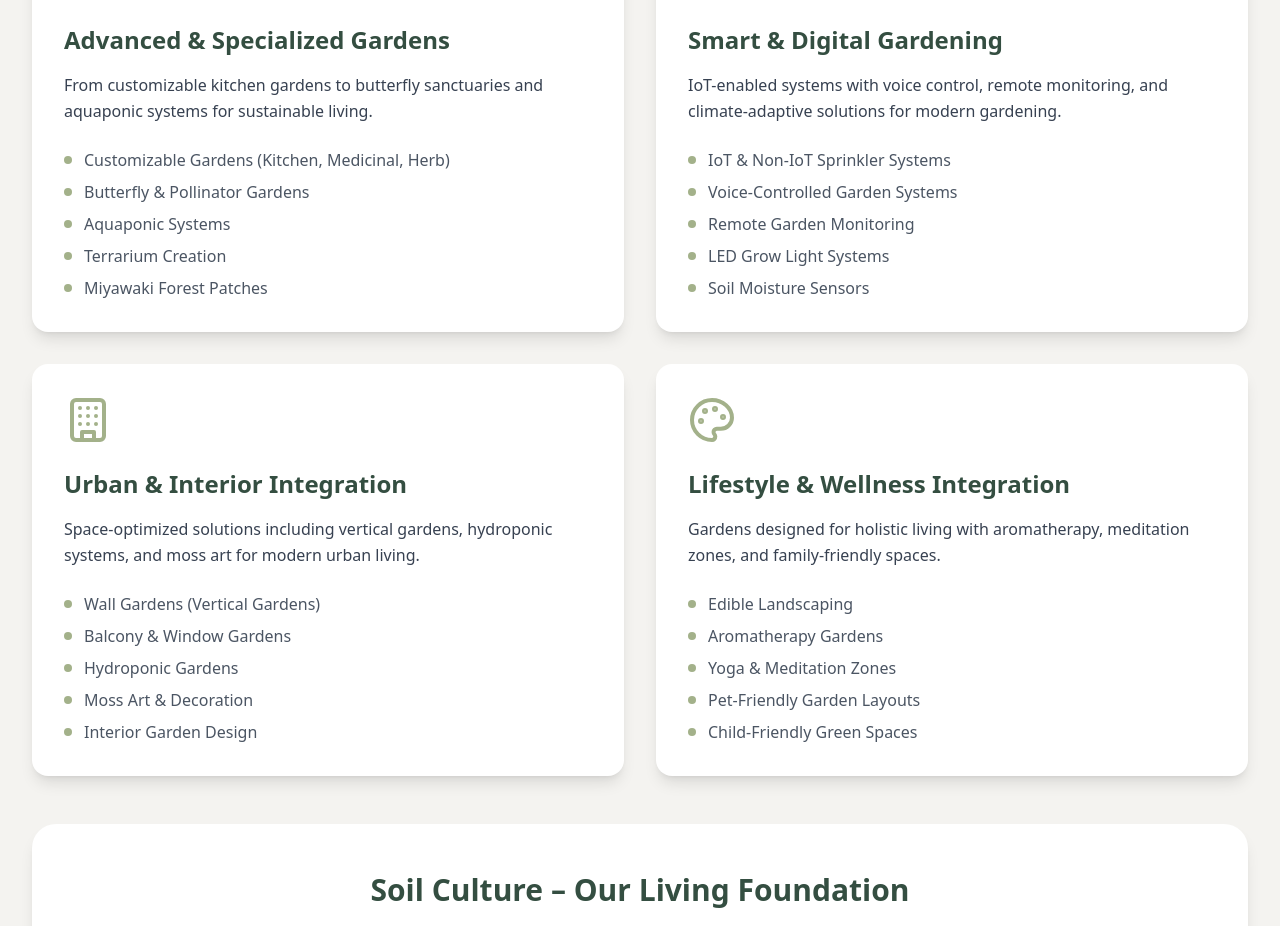
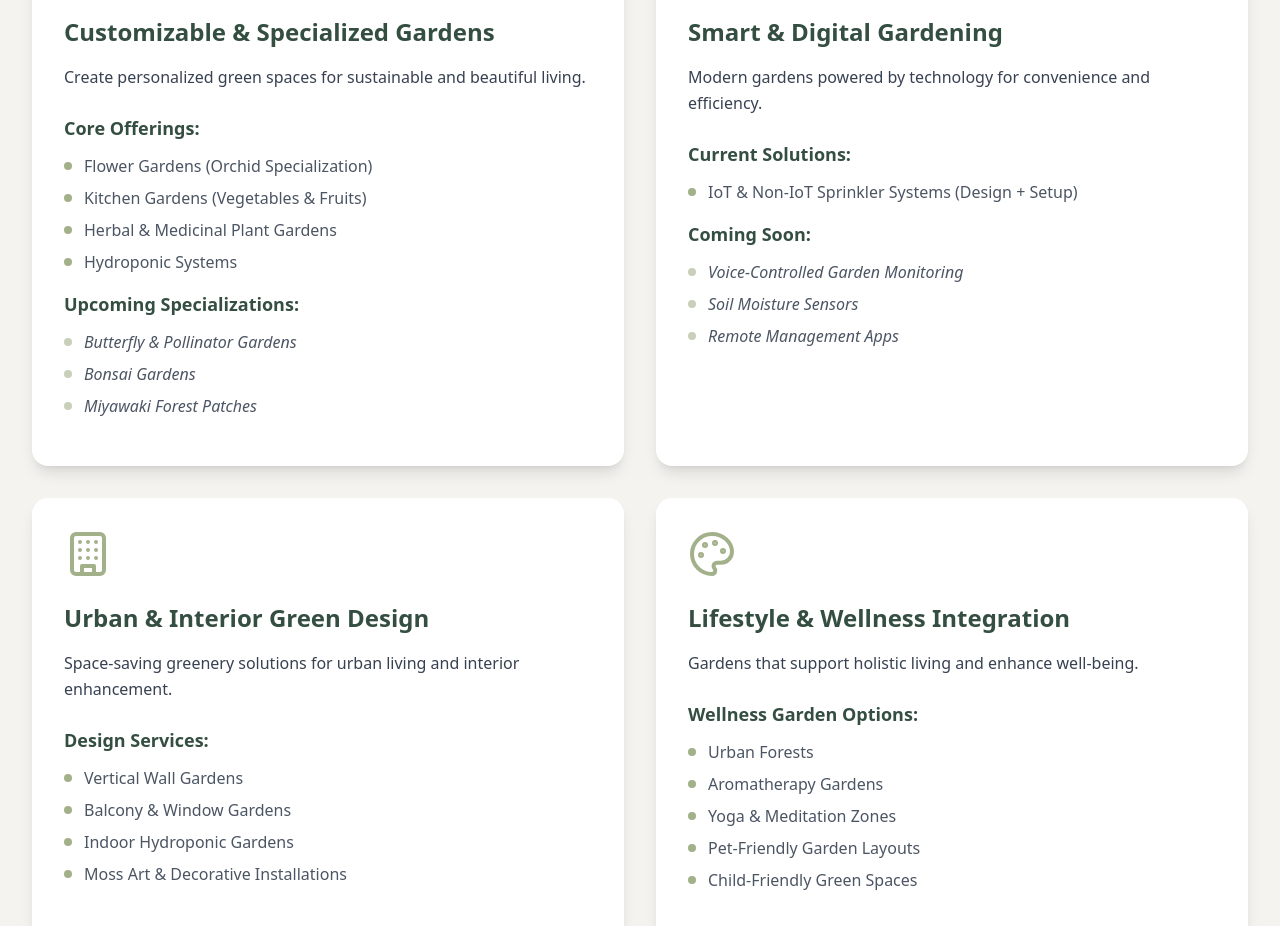
Before and after one commit to growwithlocale-droid/Locale-Gardening-Solution, a React (Vite) app: page / in a window 1280 px wide. Shown: the part 1784-2710 px from the top of the page. Built offline with nearby package versions, Linux system fonts and the light colour scheme.

Commit message:
Update Hero, About, and Services Sections

```diff
--- a/src/components/About.tsx
+++ b/src/components/About.tsx
@@ -16,11 +16,11 @@ const About = () => {
             <h2 className="text-4xl lg:text-5xl font-bold text-[#344e41] mb-6">
               Who We Are
             </h2>
-            <p className="text-lg text-gray-700 mb-6 leading-relaxed">
-              We design, build, and maintain sustainable green spaces using local materials and organic methods.
+            <p className="text-lg text-gray-700 mb-4 leading-relaxed">
+              At Local-e, we design, build, and maintain sustainable green spaces using locally sourced materials and 100% organic methods.
             </p>
             <p className="text-lg text-gray-700 mb-8 leading-relaxed">
-              At Local-e, we believe that every space has the potential to become a thriving ecosystem. Our team of passionate gardeners and sustainability experts work together to create customized solutions that bring nature closer to your daily life.
+              We believe every space—no matter how small—can become a thriving ecosystem. Our passionate team of gardeners and sustainability experts craft custom gardening solutions to bring nature closer to your daily life.
             </p>
             <div className="space-y-4">
               <div className="flex items-center space-x-3">
--- a/src/components/Services.tsx
+++ b/src/components/Services.tsx
@@ -1,31 +1,59 @@
 import React from 'react';
-import { Sprout, Settings, Building, Palette, ArrowRight } from 'lucide-react';
+import { Sprout, Settings, Building, Palette, ArrowRight, Leaf, Droplets, TestTube } from 'lucide-react';
 
 const Services = () => {
   const services = [
     {
       icon: <Sprout className="h-12 w-12 text-[#a3b18a]" />,
-      title: "Advanced & Specialized Gardens",
-      description: "From customizable kitchen gardens to butterfly sanctuaries and aquaponic systems for sustainable living.",
-      features: ["Customizable Gardens (Kitchen, Medicinal, Herb)", "Butterfly & Pollinator Gardens", "Aquaponic Systems", "Terrarium Creation", "Miyawaki Forest Patches"]
+      title: "Customizable & Specialized Gardens",
+      description: "Create personalized green spaces for sustainable and beautiful living.",
+      coreOfferings: [
+        "Flower Gardens (Orchid Specialization)",
+        "Kitchen Gardens (Vegetables & Fruits)",
+        "Herbal & Medicinal Plant Gardens",
+        "Hydroponic Systems"
+      ],
+      upcomingSpecializations: [
+        "Butterfly & Pollinator Gardens",
+        "Bonsai Gardens",
+        "Miyawaki Forest Patches"
+      ]
     },
     {
       icon: <Settings className="h-12 w-12 text-[#a3b18a]" />,
       title: "Smart & Digital Gardening",
-      description: "IoT-enabled systems with voice control, remote monitoring, and climate-adaptive solutions for modern gardening.",
-      features: ["IoT & Non-IoT Sprinkler Systems", "Voice-Controlled Garden Systems", "Remote Garden Monitoring", "LED Grow Light Systems", "Soil Moisture Sensors"]
+      description: "Modern gardens powered by technology for convenience and efficiency.",
+      currentSolutions: [
+        "IoT & Non-IoT Sprinkler Systems (Design + Setup)"
+      ],
+      comingSoon: [
+        "Voice-Controlled Garden Monitoring",
+        "Soil Moisture Sensors",
+        "Remote Management Apps"
+      ]
     },
     {
       icon: <Building className="h-12 w-12 text-[#a3b18a]" />,
-      title: "Urban & Interior Integration",
-      description: "Space-optimized solutions including vertical gardens, hydroponic systems, and moss art for modern urban living.",
-      features: ["Wall Gardens (Vertical Gardens)", "Balcony & Window Gardens", "Hydroponic Gardens", "Moss Art & Decoration", "Interior Garden Design"]
+      title: "Urban & Interior Green Design",
+      description: "Space-saving greenery solutions for urban living and interior enhancement.",
+      designServices: [
+        "Vertical Wall Gardens",
+        "Balcony & Window Gardens",
+        "Indoor Hydroponic Gardens",
+        "Moss Art & Decorative Installations"
+      ]
     },
     {
       icon: <Palette className="h-12 w-12 text-[#a3b18a]" />,
       title: "Lifestyle & Wellness Integration",
-      description: "Gardens designed for holistic living with aromatherapy, meditation zones, and family-friendly spaces.",
-      features: ["Edible Landscaping", "Aromatherapy Gardens", "Yoga & Meditation Zones", "Pet-Friendly Garden Layouts", "Child-Friendly Green Spaces"]
+      description: "Gardens that support holistic living and enhance well-being.",
+      wellnessOptions: [
+        "Urban Forests",
+        "Aromatherapy Gardens",
+        "Yoga & Meditation Zones",
+        "Pet-Friendly Garden Layouts",
+        "Child-Friendly Green Spaces"
+      ]
     }
   ];
 
@@ -53,14 +81,90 @@ const Services = () => {
               <p className="text-gray-700 mb-6 leading-relaxed">
                 {service.description}
               </p>
+
+              {service.coreOfferings && (
+                <div className="mb-4">
+                  <h4 className="text-lg font-semibold text-[#344e41] mb-3">Core Offerings:</h4>
                   <ul className="space-y-2">
-                {service.features.map((feature, featureIndex) => (
-                  <li key={featureIndex} className="flex items-center space-x-3">
+                    {service.coreOfferings.map((offering, offeringIndex) => (
+                      <li key={offeringIndex} className="flex items-center space-x-3">
                         <div className="w-2 h-2 bg-[#a3b18a] rounded-full"></div>
-                    <span className="text-gray-600">{feature}</span>
+                        <span className="text-gray-600">{offering}</span>
                       </li>
                     ))}
                   </ul>
+                </div>
+              )}
+
+              {service.upcomingSpecializations && (
+                <div className="mb-4">
+                  <h4 className="text-lg font-semibold text-[#344e41] mb-3">Upcoming Specializations:</h4>
+                  <ul className="space-y-2">
+                    {service.upcomingSpecializations.map((spec, specIndex) => (
+                      <li key={specIndex} className="flex items-center space-x-3">
+                        <div className="w-2 h-2 bg-[#a3b18a] rounded-full opacity-60"></div>
+                        <span className="text-gray-600 italic">{spec}</span>
+                      </li>
+                    ))}
+                  </ul>
+                </div>
+              )}
+
+              {service.currentSolutions && (
+                <div className="mb-4">
+                  <h4 className="text-lg font-semibold text-[#344e41] mb-3">Current Solutions:</h4>
+                  <ul className="space-y-2">
+                    {service.currentSolutions.map((solution, solutionIndex) => (
+                      <li key={solutionIndex} className="flex items-center space-x-3">
+                        <div className="w-2 h-2 bg-[#a3b18a] rounded-full"></div>
+                        <span className="text-gray-600">{solution}</span>
+                      </li>
+                    ))}
+                  </ul>
+                </div>
+              )}
+
+              {service.comingSoon && (
+                <div className="mb-4">
+                  <h4 className="text-lg font-semibold text-[#344e41] mb-3">Coming Soon:</h4>
+                  <ul className="space-y-2">
+                    {service.comingSoon.map((item, itemIndex) => (
+                      <li key={itemIndex} className="flex items-center space-x-3">
+                        <div className="w-2 h-2 bg-[#a3b18a] rounded-full opacity-60"></div>
+                        <span className="text-gray-600 italic">{item}</span>
+                      </li>
+                    ))}
+                  </ul>
+                </div>
+              )}
+
+              {service.designServices && (
+                <div className="mb-4">
+                  <h4 className="text-lg font-semibold text-[#344e41] mb-3">Design Services:</h4>
+                  <ul className="space-y-2">
+                    {service.designServices.map((design, designIndex) => (
+                      <li key={designIndex} className="flex items-center space-x-3">
+                        <div className="w-2 h-2 bg-[#a3b18a] rounded-full"></div>
+                        <span className="text-gray-600">{design}</span>
+                      </li>
+                    ))}
+                  </ul>
+                </div>
+              )}
+
+              {service.wellnessOptions && (
+                <div className="mb-4">
+                  <h4 className="text-lg font-semibold text-[#344e41] mb-3">Wellness Garden Options:</h4>
+                  <ul className="space-y-2">
+                    {service.wellnessOptions.map((option, optionIndex) => (
+                      <li key={optionIndex} className="flex items-center space-x-3">
+                        <div className="w-2 h-2 bg-[#a3b18a] rounded-full"></div>
+                        <span className="text-gray-600">{option}</span>
+                      </li>
+                    ))}
+                  </ul>
+                </div>
+              )}
             </div>
           ))}
         </div>
@@ -68,11 +172,14 @@ const Services = () => {
         {/* Soil Culture Section */}
         <div className="bg-white rounded-3xl p-8 lg:p-12 shadow-lg mb-12">
           <div className="text-center mb-12">
-            <h3 className="text-3xl font-bold text-[#344e41] mb-4">
-              Soil Culture – Our Living Foundation
+            <div className="flex items-center justify-center mb-4">
+              <TestTube className="h-12 w-12 text-[#a3b18a] mr-4" />
+              <h3 className="text-3xl font-bold text-[#344e41]">
+                Soil Culture – Our Foundation
               </h3>
+            </div>
             <p className="text-xl text-gray-700 max-w-3xl mx-auto">
-              At Local-e, we know that great gardens start from the ground up. That's why we provide plant-specific, organic soil mixes and treatments—no synthetic fertilizers, ever.
+              At Local-e, healthy soil is the heart of a thriving garden. We offer plant-specific, organic soil solutions—no chemical fertilizers, ever.
             </p>
           </div>
 
@@ -116,11 +223,11 @@ const Services = () => {
               </ul>
             </div>
             <div className="space-y-4">
-              <h4 className="text-xl font-bold text-[#344e41]">Soil Treatments</h4>
+              <h4 className="text-xl font-bold text-[#344e41]">Soil Treatments & Testing</h4>
               <ul className="space-y-2">
                 <li className="flex items-center space-x-3">
                   <div className="w-2 h-2 bg-[#a3b18a] rounded-full"></div>
-                  <span className="text-gray-700">Soil Testing & Diagnostics</span>
+                  <span className="text-gray-700">Soil Diagnostics</span>
                 </li>
                 <li className="flex items-center space-x-3">
                   <div className="w-2 h-2 bg-[#a3b18a] rounded-full"></div>
@@ -136,23 +243,26 @@ const Services = () => {
 
           <div className="bg-[#dad7cd] bg-opacity-30 rounded-2xl p-6 text-center">
             <p className="text-lg font-semibold text-[#344e41]">
-              ❌ No Chemical Fertilizers | ✅ 100% Organic | 🐾 Safe for Children, Pets, and Pollinators
+              ❌ No Chemical Fertilizers | ✅ 100% Organic | 🐾 Safe for Children, Pets & Pollinators
             </p>
           </div>
         </div>
 
-        {/* Extended Support Section */}
+        {/* Extended Garden Support Section */}
         <div className="bg-white rounded-3xl p-8 lg:p-12 shadow-lg mb-12">
-          <h3 className="text-3xl font-bold text-[#344e41] mb-8 text-center">
+          <div className="text-center mb-8">
+            <div className="flex items-center justify-center mb-4">
+              <Droplets className="h-12 w-12 text-[#a3b18a] mr-4" />
+              <h3 className="text-3xl font-bold text-[#344e41]">
                 Extended Garden Support & Add-Ons
               </h3>
-          <div className="grid md:grid-cols-2 lg:grid-cols-3 gap-6">
-            <div className="space-y-2">
-              <div className="flex items-center space-x-3">
-                <div className="w-2 h-2 bg-[#a3b18a] rounded-full"></div>
-                <span className="text-gray-700">"Plants on Vacation" Pickup/Drop Service</span>
             </div>
+            <p className="text-xl text-gray-700 max-w-3xl mx-auto">
+              Enhance and maintain your garden sustainably.
+            </p>
           </div>
+
+          <div className="grid md:grid-cols-2 lg:grid-cols-3 gap-6 mb-8">
             <div className="space-y-2">
               <div className="flex items-center space-x-3">
                 <div className="w-2 h-2 bg-[#a3b18a] rounded-full"></div>
@@ -165,16 +275,24 @@ const Services = () => {
                 <span className="text-gray-700">Waste-to-Compost Units</span>
               </div>
             </div>
-            <div className="space-y-2">
-              <div className="flex items-center space-x-3">
-                <div className="w-2 h-2 bg-[#a3b18a] rounded-full"></div>
-                <span className="text-gray-700">Seasonal Garden Makeovers</span>
           </div>
+
+          <div className="bg-[#dad7cd] bg-opacity-30 rounded-2xl p-6">
+            <h4 className="text-xl font-bold text-[#344e41] mb-4 text-center">
+              Maintenance Subscription Plans
+            </h4>
+            <div className="grid grid-cols-2 md:grid-cols-4 gap-4 text-center">
+              <div className="bg-white rounded-lg p-4">
+                <span className="text-lg font-semibold text-[#344e41]">Daily</span>
               </div>
-            <div className="space-y-2">
-              <div className="flex items-center space-x-3">
-                <div className="w-2 h-2 bg-[#a3b18a] rounded-full"></div>
-                <span className="text-gray-700">Routine Maintenance Plans</span>
+              <div className="bg-white rounded-lg p-4">
+                <span className="text-lg font-semibold text-[#344e41]">Weekly</span>
+              </div>
+              <div className="bg-white rounded-lg p-4">
+                <span className="text-lg font-semibold text-[#344e41]">Monthly</span>
+              </div>
+              <div className="bg-white rounded-lg p-4">
+                <span className="text-lg font-semibold text-[#344e41]">Quarterly</span>
               </div>
             </div>
           </div>
```
Also changed, not shown: src/components/Hero.tsx (+8 -3 lines). Lines whose indentation alone changed are shown as unchanged.
